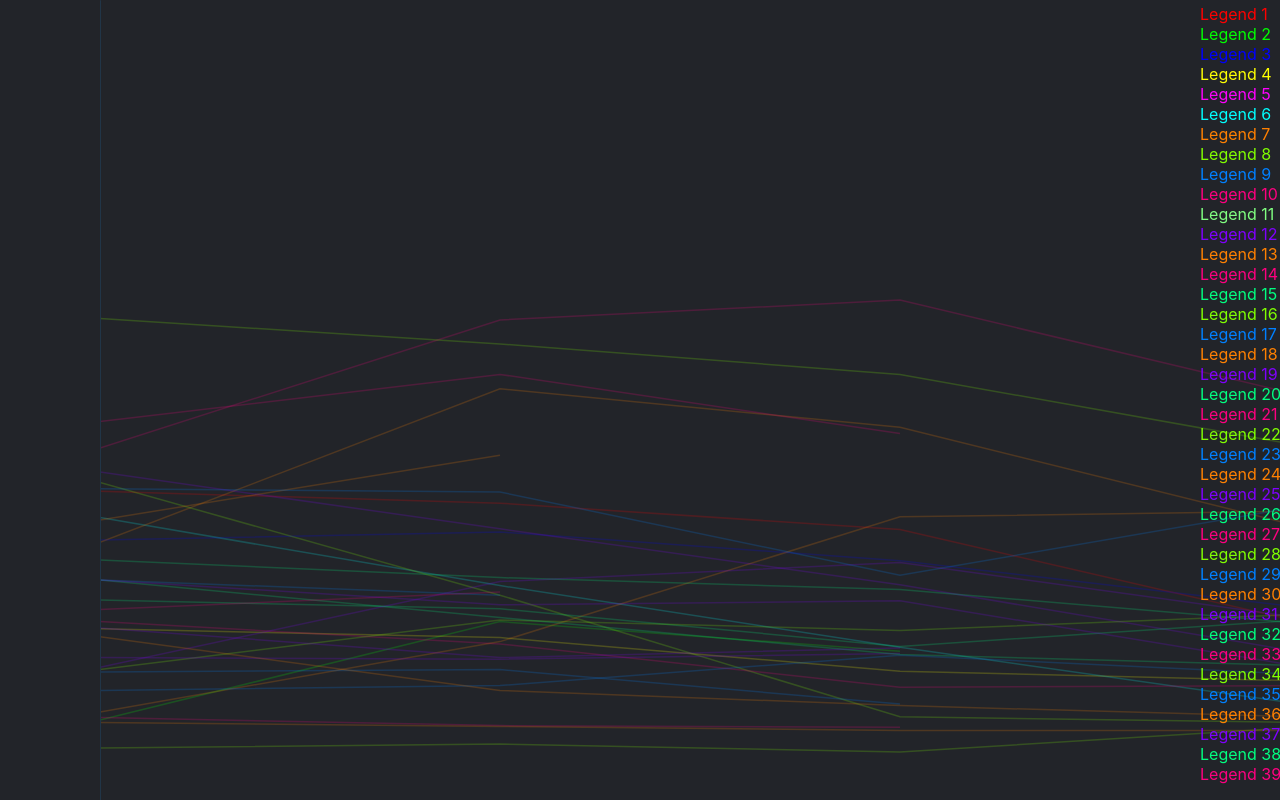
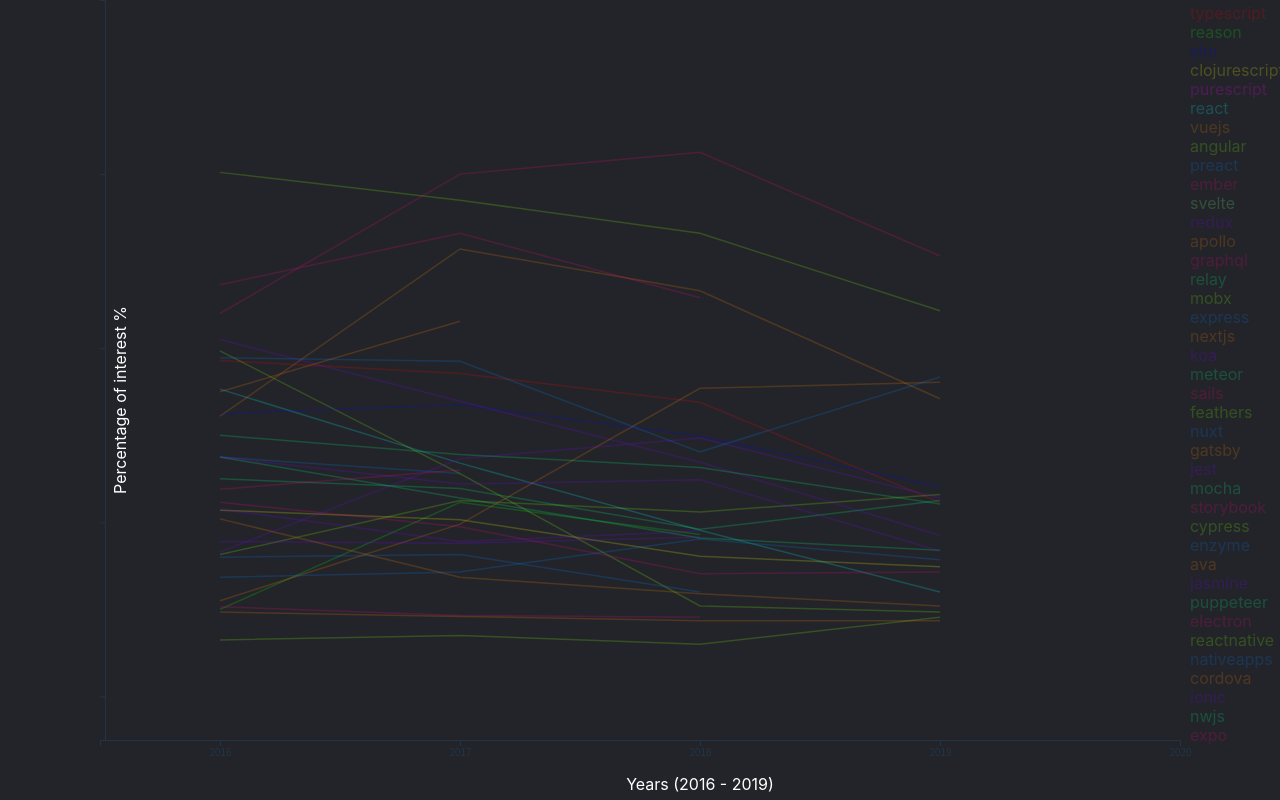
Before and after one commit to jhimy-michel/d3-tests, a React (Vite) app: page / in a window 1280 px wide. Built offline with nearby package versions, Linux system fonts and the light colour scheme.

Commit message:
adding more interactivity

```diff
--- a/src/components/state-of-js/LineChart.tsx
+++ b/src/components/state-of-js/LineChart.tsx
@@ -2,19 +2,28 @@ import React, { useRef, useEffect, useState } from "react";
 import * as d3 from "d3";
 import { customColors } from "../../data/colors";
 
+/**
+ *
+ * @param param0
+ * @returns
+ */
 const LineChart = ({ data, width, height }) => {
   const svgRef = useRef();
   const [activeIndex, setActiveIndex] = useState(null);
+  const [intersection, setIntersection] = useState(null);
 
   useEffect(() => {
+    const heightGraph = height - 50;
+    const widthGraph = width - 120;
+
     const svg = d3.select(svgRef.current);
 
-    const xScale = d3
+    const xScale = d3.scaleLinear().domain([-0.5, data[0].experience.allYears.length]).range([0, widthGraph]);
+
+    const yScale = d3
       .scaleLinear()
-      .domain([0, data[0].experience.allYears.length - 1])
-      .range([0, width]);
-
-    const yScale = d3.scaleLinear().domain([0, 100]).range([height, 0]);
+      .domain([-5, 80])
+      .range([heightGraph - 10, 0]);
 
     const line = d3
       .line()
@@ -24,7 +33,7 @@ const LineChart = ({ data, width, height }) => {
     svg.selectAll("*").remove();
 
     data.forEach((d, index) => {
-      console.log(d);
+      // console.log(d);
       const color = customColors[index];
       const isActive = activeIndex === index;
 
@@ -36,46 +45,121 @@ const LineChart = ({ data, width, height }) => {
         .attr("stroke-width", 1.5)
         .attr("opacity", isActive ? 1 : 0.2) // Adjust opacity based on activity
         .attr("d", line)
-        .on('mouseover', () => {console.log("hover over index: ",index);setActiveIndex(index)}) // Set active on mouseover
-        .on('mouseout', () => setActiveIndex(null)); // Reset active on mouseout
+        .on("mouseover", () => {
+          setActiveIndex(index);
+          svg.select(`#legend-${index}`).style("font-weight", "bold");
+        }) // Set active on mouseover
+        .on("mouseout", () => {
+          svg.select(`#legend-${index}`).style("font-weight", "normal");
+          setActiveIndex(null);
+        }) // Reset active on mouseout
+        .style("cursor", "pointer"); // Change cursor to pointer on hover
 
       // Add legend
       svg
         .append("text")
-        .attr("x", width - 100)
-        .attr("y", 20 * (index + 1))
-        .text(`Legend ${index + 1}`)
+        .attr("x", width - 110)
+        .attr("y", 19 * (index + 1))
+        .text(`${d.id}`)
         .style("fill", color) // Brighten the active legend
-        .on('mouseover', () => setActiveIndex(index)) // Set active on mouseover
-        .on('mouseout', () => setActiveIndex(null)); // Reset active on mouseout
+        .attr("opacity", isActive ? 1 : 0.2) // Adjust opacity based on activity
+        .style("font-size", !isActive ? "16px" : "21px") // Increase font size when active
+        .on("mouseover", () => setActiveIndex(index)) // Set active on mouseover
+        .on("mouseout", () => setActiveIndex(null)) // Reset active on mouseout
+        .style("cursor", "pointer"); // Change cursor to pointer on hover
     });
 
-    // Add x-axis with label
+    // Add intersection lines and values
+    /* if (intersection !== null) {
+      svg.selectAll(".intersection-line").remove();
+      svg
+        .append("line")
+        .attr("class", "intersection-line")
+        .attr("x1", xScale(intersection.x))
+        .attr("y1", 0)
+        .attr("x2", xScale(intersection.x))
+        .attr("y2", height)
+        .attr("stroke", "black")
+        .attr("stroke-width", 1)
+        .attr("stroke-dasharray", "4");
+
+      svg.selectAll(".intersection-label").remove();
+      svg
+        .append("text")
+        .attr("class", "intersection-label")
+        .attr("x", xScale(intersection.x))
+        .attr("y", yScale(intersection.y) - 8)
+        .text(intersection.y.toFixed(2))
+        .attr("text-anchor", "middle")
+        .style("font-size", "12px");
+    } */
+
+    // Add x-axis
     svg
       .append("g")
-      .attr("transform", `translate(0, ${height})`)
-      .call(d3.axisBottom(xScale))
+      .attr("transform", `translate(0, ${height - 60})`)
+      .call(
+        d3
+          .axisBottom(xScale)
+          .tickValues([0, 1, 2, 3, 4, 5]) // Custom tick values from 2016 to 2019
+          .tickFormat((d) => {
+            return 2016 + d;
+          }) // Format tick values
+      );
+
+    // Add y-axis
+    svg.append("g").call(d3.axisLeft(yScale).ticks(5)).attr("transform", `translate(${5},0)`);
+
+    // Add x-axis label
+    svg
       .append("text")
-      .attr("x", width / 2)
-      .attr("y", 40)
-      .attr("dy", "1.5em")
+      .attr("transform", `translate(${width / 2}, ${height - 10})`)
       .style("text-anchor", "middle")
-      .text("X Axis Label");
+      .style("fill", "white") // Brighten the active legend
+      .text("Years (2016 - 2019)");
 
-    // Add y-axis with label
+    // Add y-axis label
     svg
-      .append("g")
-      .call(d3.axisLeft(yScale))
       .append("text")
       .attr("transform", "rotate(-90)")
+      .attr("y", 10)
       .attr("x", -height / 2)
-      .attr("y", -60) // Adjusted the y position
-      .attr("dy", "1.5em")
+      .attr("dy", "1em")
       .style("text-anchor", "middle")
-      .text("Y Axis Label");
-  }, [data, width, height, activeIndex]);
+      .style("fill", "white") // Brighten the active legend
+      .text("Percentage of interest %");
+  }, [data, width, height, activeIndex /* intersection */]);
 
-  return <svg ref={svgRef} width={width} height={height}></svg>;
+  return (
+    <>
+      <svg
+        ref={svgRef}
+        width={width}
+        height={height}
+        /* onMouseMove={(event) => {
+          // const svg = d3.select(svgRef.current);
+          const mouse = d3.pointer(event);
+
+          if (activeIndex !== null) {
+            const xScale = d3
+              .scaleLinear()
+              .domain([0, data[0].experience.allYears.length - 1])
+              .range([0, width]);
+
+            const yScale = d3.scaleLinear().domain([0, 100]).range([height, 0]);
+
+            const xValue = xScale.invert(mouse[0]);
+            const yValue = yScale.invert(mouse[1]);
+
+            setIntersection({ x: xValue, y: yValue });
+          }
+        }}
+        onMouseLeave={() => {
+          setIntersection(null);
+        }} */
+      />
+    </>
+  );
 };
 
 export default LineChart;
```
